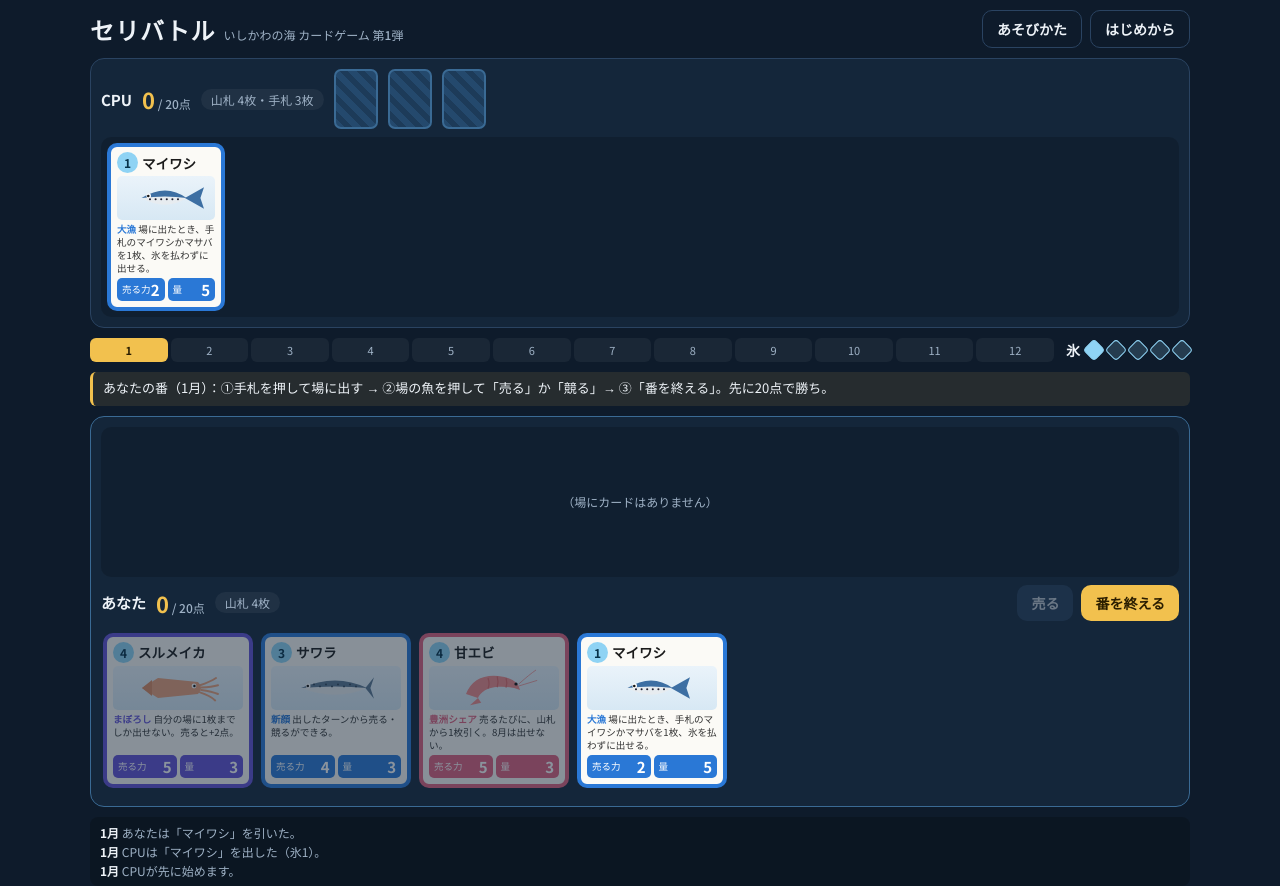
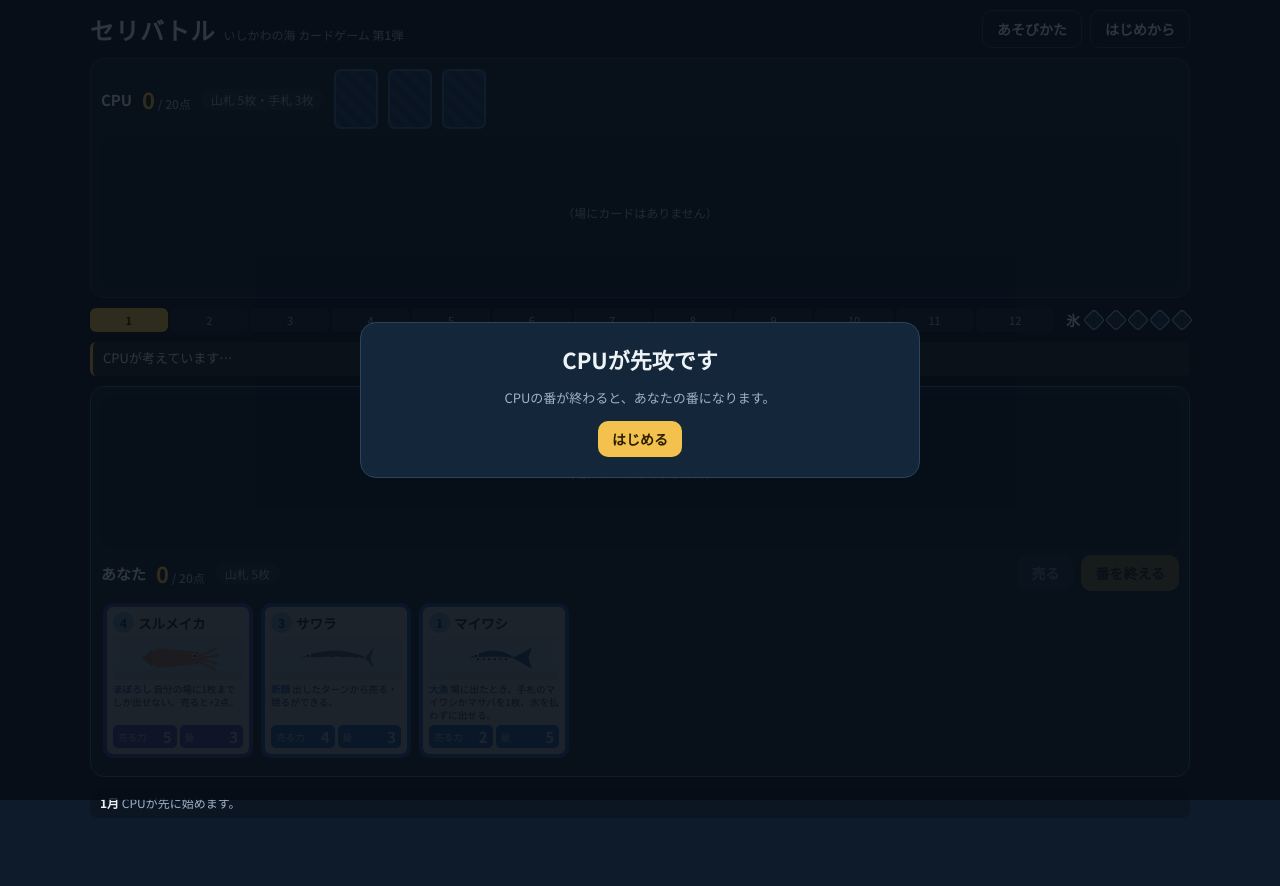
Before and after one commit to YasuhitoYanagisawa/seri-battle, a plain HTML site: page index.html in a window 1280 px wide. Both pictures are taken after a click on the button "CPUと対戦". After the commit the page ends 818 px from the top, so only its background shows below. Drawn offline with Linux system fonts and the light colour scheme; a web font is replaced by a local one.

Commit message:
最初の番から動けるように調整（氷2個から、安い魚を必ず配る、先攻表示）

```diff
--- a/index.html
+++ b/index.html
@@ -130,7 +130,7 @@ h1 small{font-size:12px;color:var(--mute);font-weight:500;margin-left:8px;letter
     <div class="goalbox"><b>勝ち方：魚を売って、先に20点</b><br>12月が終わったら、点の多いほうの勝ち</div>
     <p style="color:var(--ink);font-weight:700">自分の番にやること</p>
     <ol>
-      <li><b>1枚引いて、氷をもらう</b>（1番目の番に1個、2番目に2個…最大5個）</li>
+      <li><b>1枚引いて、氷をもらう</b>（1番目の番に2個、2番目に3個…最大5個）</li>
       <li><b>氷を払って、手札の魚を場に出す</b>。カード左上の数字が必要な氷。旬の月は1個安い（緑の数字）</li>
       <li><b>前の番から場にいる魚を、1匹ずつ動かす</b>。魚を押してから選ぶ<br>
         ・<b>売る</b>：「売る力」ぶんの点。相手の場の魚1匹につき−1点（最低1点）<br>
@@ -155,7 +155,7 @@ h1 small{font-size:12px;color:var(--mute);font-weight:500;margin-left:8px;letter
 <div class="overlay" id="passPanel" hidden>
   <div class="panel" style="align-items:center;text-align:center">
     <h2 id="passText"></h2>
-    <p>相手に画面を見せないようにして、渡してください。</p>
+    <p id="passSub">相手に画面を見せないようにして、渡してください。</p>
     <button class="btn primary" id="btnPass">はじめる</button>
   </div>
 </div>
@@ -177,9 +177,17 @@ function newGame(mode){
   uidSeq = 1;
   const p = who => ({ who, deck: shuffle(ORDER.map(mk)), hand: [], board: [], score: 0, turns: 0, ice: 0 });
   S = { mode, month: 0, cur: 0, half: 0, over: false, log: [], players: [p(0), p(1)] };
-  S.players.forEach(pl => { for (let i=0;i<3;i++) draw(pl, true); });
+  S.players.forEach(pl => {
+    for (let i=0;i<3;i++) draw(pl, true);
+    // 最初の手札に、1〜2個の氷で出せる魚（マイワシかマサバ）を必ず1枚入れる
+    if (!pl.hand.some(c => CARDS[c.name].cost<=2)){
+      const j = pl.deck.findIndex(c => CARDS[c.name].cost<=2);
+      if (j>=0){ const back = pl.hand.pop(); pl.hand.push(pl.deck.splice(j,1)[0]); pl.deck.push(back); shuffle(pl.deck); }
+    }
+  });
   S.cur = Math.random() < .5 ? 0 : 1;
   addLog(`${pname(S.cur)}が先に始めます。`);
+  if (S.mode==='cpu'){ $('passText').textContent = S.cur===0 ? 'あなたが先攻です' : 'CPUが先攻です'; $('passSub').textContent = S.cur===0 ? '手札から魚を出してください。出した魚は、次の番から売ったり競ったりできます。' : 'CPUの番が終わると、あなたの番になります。'; $('passPanel').hidden = false; S.waitStart = true; render(); return; }
   startTurn();
 }
 
@@ -210,11 +218,11 @@ function startTurn(){
   if (S.over) return;
   const pl = S.players[S.cur];
   pl.turns++;
-  pl.ice = Math.min(pl.turns, MAXICE);
+  pl.ice = Math.min(pl.turns + 1, MAXICE);
   pl.board.forEach(c => { c.acted = false; });
   draw(pl);
   sel = null;
-  if (S.mode==='two'){ $('passText').textContent = `${pname(S.cur)}の番です`; $('passPanel').hidden = false; }
+  if (S.mode==='two'){ $('passText').textContent = `${pname(S.cur)}の番です`; $('passSub').textContent = '相手に画面を見せないようにして、渡してください。'; $('passPanel').hidden = false; }
   render();
   if (S.mode==='cpu' && S.cur===1) setTimeout(cpuTurn, 700);
 }
@@ -390,7 +398,7 @@ $('btnShip').onclick = () => { if (sel && ship(humanIdx(), sel)) { sel = null; r
 $('btnEnd').onclick = () => { if (myTurnNow()) endTurn(); };
 $('btnCpu').onclick = () => { $('startPanel').hidden = true; newGame('cpu'); };
 $('btnTwo').onclick = () => { $('startPanel').hidden = true; newGame('two'); };
-$('btnPass').onclick = () => { $('passPanel').hidden = true; };
+$('btnPass').onclick = () => { $('passPanel').hidden = true; if (S && S.waitStart){ S.waitStart = false; startTurn(); } };
 $('btnAgain').onclick = () => { $('endPanel').hidden = true; $('startPanel').hidden = false; };
 $('btnNew').onclick = () => { $('endPanel').hidden = true; $('passPanel').hidden = true; $('startPanel').hidden = false; };
 $('btnRules').onclick = () => { $('startPanel').hidden = false; };
```
